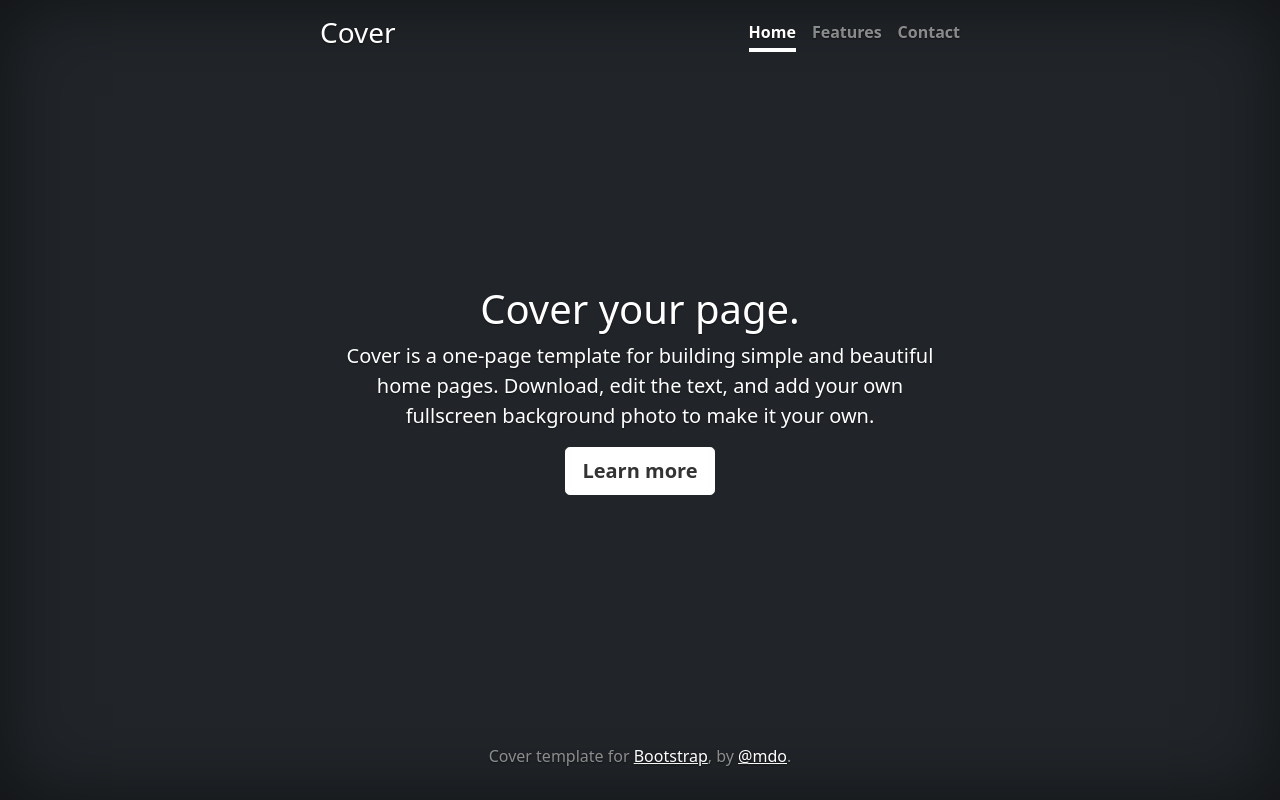
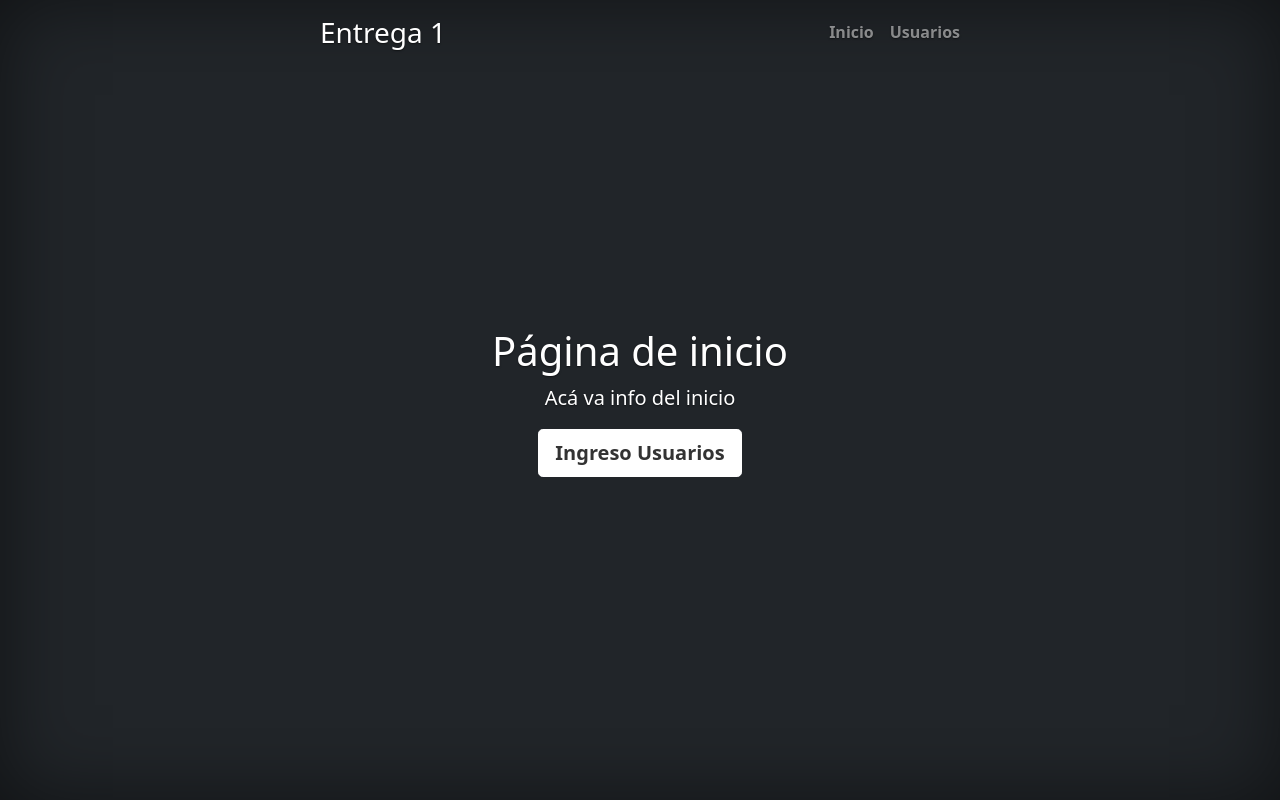
Before and after one commit to ezevazquez/Coder_Python, a Django app: page /registro/ in a window 1280 px wide. Run offline with Django 4.2, Linux system fonts and the light colour scheme.

Commit message:
creación de templates con herencias

```diff
--- a/registro/urls.py
+++ b/registro/urls.py
@@ -1,8 +1,9 @@
+from unicodedata import name
 from xml.etree.ElementInclude import include
 from django.urls import path
 from registro import views
 
 urlpatterns = [
-    path("", views.inicio),
-    path("usuarios/", views.usuarios)
+    path("", views.inicio, name='inicio'),
+    path("usuarios/", views.usuarios, name='usuarios')
 ]
--- a/templates/registro/inicio.html
+++ b/templates/registro/inicio.html
@@ -1,71 +1,16 @@
-<!doctype html>
+{% extends 'registro/padre.html' %}
+{% load static %}
 
-<html lang="en" class="h-100">
-  <head>
-    {% load static %}
-    <meta charset="utf-8">
-    <meta http-equiv="X-UA-Compatible" content="IE=edge">
-    <meta name="viewport" content="width=device-width, initial-scale=1">
-    <meta name="description" content="">
-    <meta name="author" content="Mark Otto, Jacob Thornton, and Bootstrap contributors">
-    <meta name="generator" content="Hugo 0.88.1">
-    <title>Registro</title>
+{% block inicio %}
 
-    <link rel="canonical" href="https://getbootstrap.com/docs/5.1/examples/cover/">
-
-    <!-- Bootstrap core CSS -->
-    <link href="https://cdn.jsdelivr.net/npm/bootstrap@5.1.3/dist/css/bootstrap.min.css" rel="stylesheet" integrity="sha384-1BmE4kWBq78iYhFldvKuhfTAU6auU8tT94WrHftjDbrCEXSU1oBoqyl2QvZ6jIW3" crossorigin="anonymous">
-
-    <!-- Custom styles for this template -->
-    <link href="{% static 'registro/cover.css' %}"  rel="stylesheet">
-
-    <style>
-      .bd-placeholder-img {
-        font-size: 1.125rem;
-        text-anchor: middle;
-        -webkit-user-select: none;
-        -moz-user-select: none;
-        user-select: none;
-      }
-
-      @media (min-width: 768px) {
-        .bd-placeholder-img-lg {
-          font-size: 3.5rem;
-        }
-      }
-    </style>
-
-
-
-  </head>
-  <body class="d-flex h-100 text-center text-white bg-dark">
-
-<div class="cover-container d-flex w-100 h-100 p-3 mx-auto flex-column">
-  <header class="mb-auto">
   <div>
-      <h3 class="float-md-start mb-0">Cover</h3>
-      <nav class="nav nav-masthead justify-content-center float-md-end">
-        <a class="nav-link active" aria-current="page" href="#">Home</a>
-        <a class="nav-link" href="#">Features</a>
-        <a class="nav-link" href="#">Contact</a>
-      </nav>
-    </div>
-  </header>
-
     <main class="px-3">
-    <h1>Cover your page.</h1>
-    <p class="lead">Cover is a one-page template for building simple and beautiful home pages. Download, edit the text, and add your own fullscreen background photo to make it your own.</p>
+        <h1>Página de inicio</h1>
+        <p class="lead">Acá va info del inicio</p>
         <p class="lead">
-      <a href="#" class="btn btn-lg btn-secondary fw-bold border-white bg-white">Learn more</a>
+        <a href="usuarios" class="btn btn-lg btn-secondary fw-bold border-white bg-white">Ingreso Usuarios</a>
         </p>
     </main>
-
-  <footer class="mt-auto text-white-50">
-    <p>Cover template for <a href="https://getbootstrap.com/" class="text-white">Bootstrap</a>, by <a href="https://twitter.com/mdo" class="text-white">@mdo</a>.</p>
-  </footer>
   </div>
 
-
-
-  </body>
-</html>
+{% endblock inicio %}
--- /dev/null
+++ b/templates/registro/padre.html
@@ -0,0 +1,69 @@
+<!doctype html>
+
+<html lang="en" class="h-100">
+  <head>
+    {% load static %}
+    <meta charset="utf-8">
+    <meta http-equiv="X-UA-Compatible" content="IE=edge">
+    <meta name="viewport" content="width=device-width, initial-scale=1">
+    <meta name="description" content="">
+    <meta name="author" content="Mark Otto, Jacob Thornton, and Bootstrap contributors">
+    <meta name="generator" content="Hugo 0.88.1">
+    <title>Registro</title>
+
+    <link rel="canonical" href="https://getbootstrap.com/docs/5.1/examples/cover/">
+
+    <!-- Bootstrap core CSS -->
+    <link href="https://cdn.jsdelivr.net/npm/bootstrap@5.1.3/dist/css/bootstrap.min.css" rel="stylesheet" integrity="sha384-1BmE4kWBq78iYhFldvKuhfTAU6auU8tT94WrHftjDbrCEXSU1oBoqyl2QvZ6jIW3" crossorigin="anonymous">
+
+    <!-- Custom styles for this template -->
+    <link href="{% static 'registro/cover.css' %}"  rel="stylesheet">
+
+    <style>
+      .bd-placeholder-img {
+        font-size: 1.125rem;
+        text-anchor: middle;
+        -webkit-user-select: none;
+        -moz-user-select: none;
+        user-select: none;
+      }
+      @media (min-width: 768px) {
+        .bd-placeholder-img-lg {
+          font-size: 3.5rem;
+        }
+      }
+    </style>
+
+
+
+  </head>
+  <body class="d-flex h-100 text-center text-white bg-dark">
+
+    <div class="cover-container d-flex w-100 h-100 p-3 mx-auto flex-column">
+        <header class="mb-auto">
+            <div>
+            <h3 class="float-md-start mb-0">Entrega 1</h3>
+            <nav class="nav nav-masthead justify-content-center float-md-end">
+                <a class="nav-link" href="{% url 'inicio' %}">Inicio</a>
+                <a class="nav-link" href="{% url 'usuarios' %}">Usuarios</a>
+            </nav>
+            </div>
+        </header>
+
+        {% block inicio %}
+
+        {% endblock inicio %}
+
+        {% block usuarios %}
+
+        {% endblock usuarios %}
+
+        <footer class="mt-auto text-white-50">
+            <p></p>
+        </footer>
+    </div>
+
+
+
+  </body>
+</html>
```
Also changed, not shown: templates/registro/usuarios.html (+13 -12 lines). Lines whose indentation alone changed are shown as unchanged.
